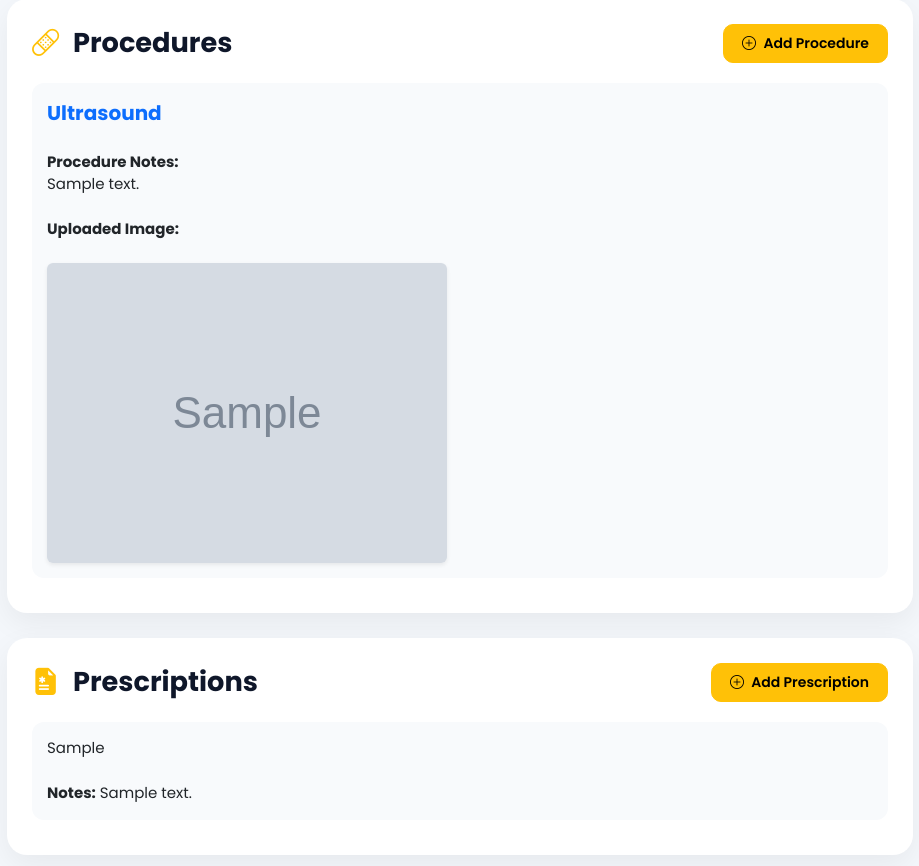
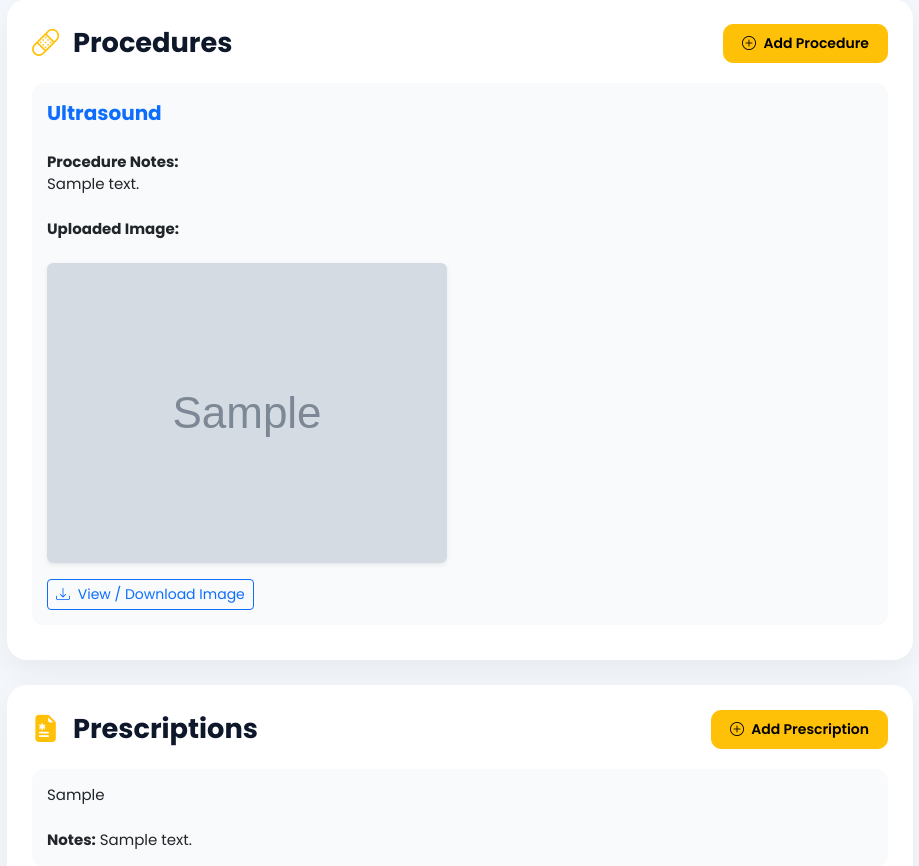
Before and after one commit to Shija-cmd/HospitalProject, a Django app: page /visit/1/ in a window 1280 px wide. Shown: the part 1266-2132 px from the top of the page, without its empty margins (325-1244 px from the left). Run offline with Django 4.2, Linux system fonts and the light colour scheme; a user stored in the database is signed in; tables that the repository leaves empty hold one stand-in row (values such as "Sample post"); grey boxes marked "Sample" are stand-in pictures.

Commit message:
Managing procedure module

```diff
--- a/magahospital/templates/magahospital/visit_detail.html
+++ b/magahospital/templates/magahospital/visit_detail.html
@@ -537,12 +537,25 @@
 
     <br><br>
 
+    <!-- IMAGE PREVIEW -->
     <img src="{{ procedure.image.url }}"
-                    class="img-fluid rounded shadow-sm"
+        class="img-fluid rounded shadow-sm mb-3"
         style="max-height:300px;">
 
+    <br>
+
+    <!-- VIEW / DOWNLOAD BUTTON -->
+    <a href="{{ procedure.image.url }}"
+    target="_blank"
+    class="btn btn-outline-primary btn-sm">
+
+        <i class="bi bi-download me-1"></i>
+
+        View / Download Image
+
+    </a>
+
 {% endif %}
-
         </li>
 
         {% empty %}
```
Lines whose indentation alone changed are shown as unchanged.
